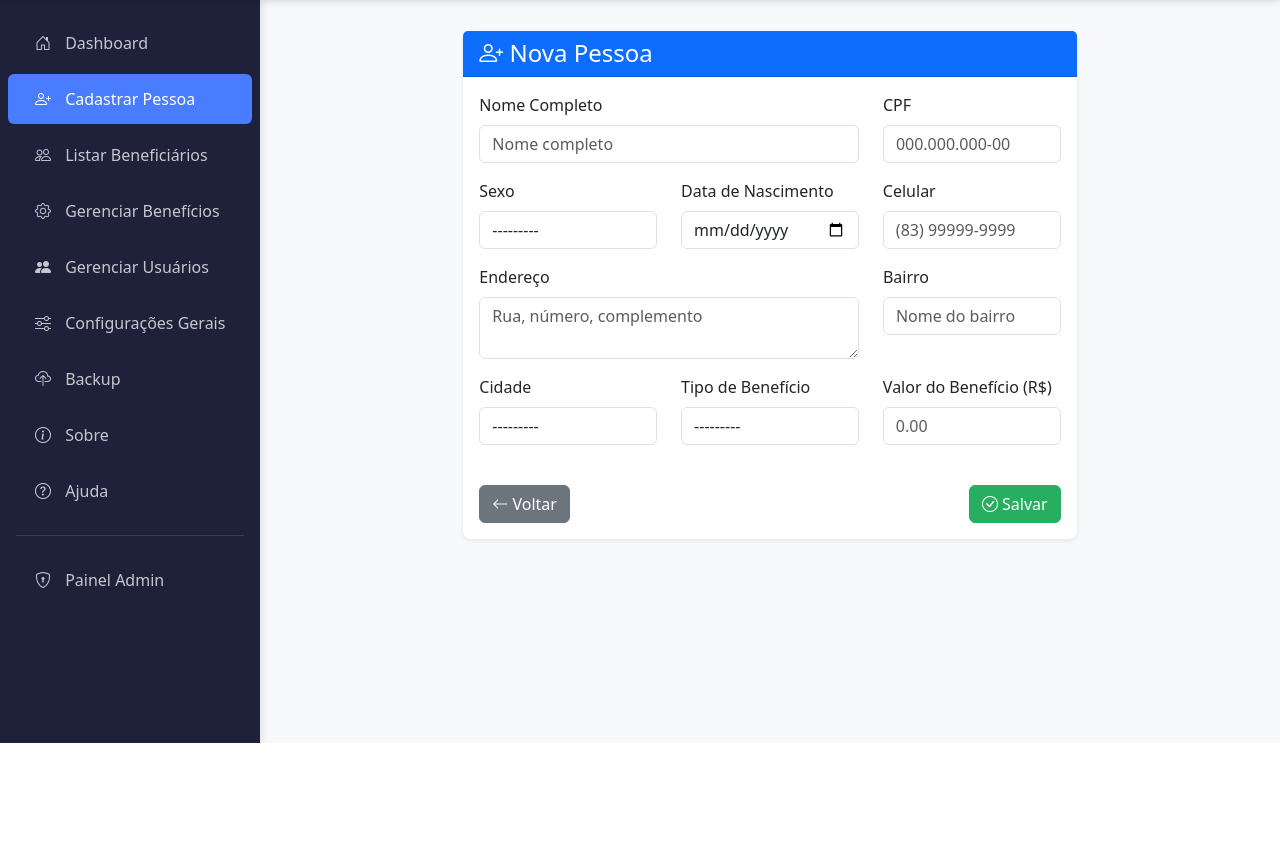
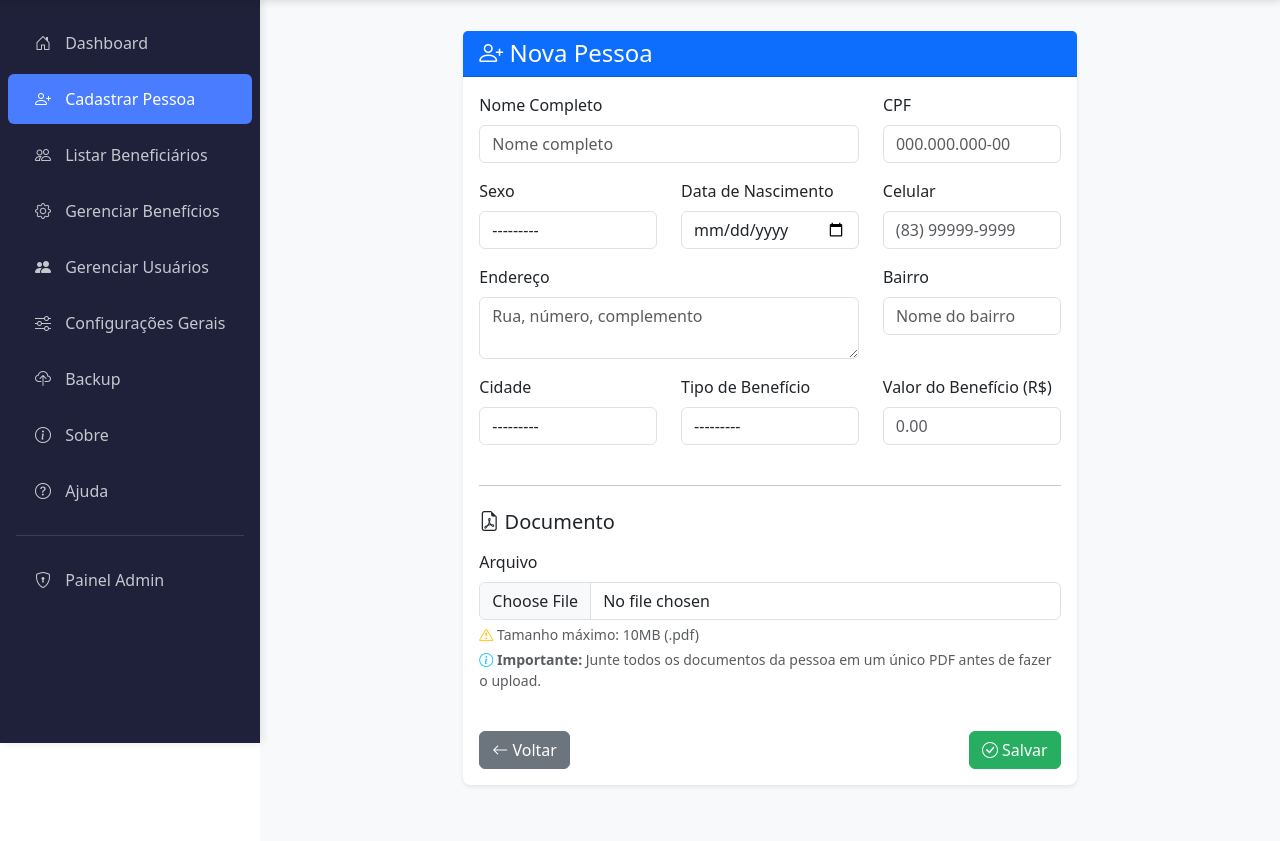
Before and after one commit to David-Felix/mvpgesocial, a Django app: page /pessoa/nova/ in a window 1280 px wide. Shown: the part 57-898 px from the top of the page. Before the commit the page ends 800 px from the top, so only its background shows below. Run offline with Django 5.2, Linux system fonts and the light colour scheme; the visitor is signed in with stand-in values (Sample User, id 1); data that the repository does not hold is empty.

Commit message:
Unifica upload de documentos no formulário de pessoa

```diff
--- a/beneficios/forms.py
+++ b/beneficios/forms.py
@@ -2,6 +2,13 @@ from django import forms
 from .models import Pessoa, Documento, Beneficio
 
 class PessoaForm(forms.ModelForm):
+    arquivo = forms.FileField(
+        required=False,
+        widget=forms.FileInput(attrs={'class': 'form-control', 'accept': 'application/pdf'}),
+        #label='Documento PDF',
+        help_text='Tamanho máximo: 10MB (.pdf)'
+    )
+
     def __init__(self, *args, **kwargs):
         super().__init__(*args, **kwargs)
         if self.instance.pk and self.instance.data_nascimento:
@@ -41,6 +48,15 @@ class PessoaForm(forms.ModelForm):
             'valor_beneficio': 'Valor do Benefício (R$)',
             'beneficio': 'Tipo de Benefício',
         }
+
+    def clean_arquivo(self):
+        arquivo = self.cleaned_data.get('arquivo')
+        if arquivo:
+            if not arquivo.name.lower().endswith('.pdf'):
+                raise forms.ValidationError('Apenas arquivos PDF são permitidos.')
+            if arquivo.size > 10 * 1024 * 1024:
+                raise forms.ValidationError('Arquivo muito grande. Tamanho máximo: 10MB.')
+        return arquivo
 
     def clean_celular(self):
         celular = self.cleaned_data.get('celular')
--- a/beneficios/views.py
+++ b/beneficios/views.py
@@ -90,11 +90,17 @@ def dashboard(request):
 def pessoa_create(request):
     """Criar nova pessoa"""
     if request.method == 'POST':
-        form = PessoaForm(request.POST)
+        form = PessoaForm(request.POST, request.FILES)
         if form.is_valid():
             pessoa = form.save()
+
+            # Salvar documento se enviado
+            arquivo = form.cleaned_data.get('arquivo')
+            if arquivo:
+                Documento.objects.create(pessoa=pessoa, arquivo=arquivo)
+
             messages.success(request, f'Pessoa {pessoa.nome_completo} cadastrada com sucesso!')
-            return redirect('pessoa_documento', pk=pessoa.pk)
+            return redirect('pessoas_por_beneficio', beneficio_id=pessoa.beneficio.id)
     else:
         form = PessoaForm()
 
@@ -105,15 +111,29 @@ def pessoa_create(request):
     }
     return render(request, 'beneficios/pessoa_form.html', context)
 
+
 @login_required
 def pessoa_edit(request, pk):
     """Editar pessoa existente"""
     pessoa = get_object_or_404(Pessoa, pk=pk)
+    documento_atual = getattr(pessoa, 'documento', None)
 
     if request.method == 'POST':
-        form = PessoaForm(request.POST, instance=pessoa)
+        form = PessoaForm(request.POST, request.FILES, instance=pessoa)
         if form.is_valid():
             form.save()
+
+            # Atualizar documento se enviado novo arquivo
+            arquivo = form.cleaned_data.get('arquivo')
+            if arquivo:
+                if documento_atual:
+                    # Remove arquivo antigo do storage
+                    documento_atual.arquivo.delete(save=False)
+                    documento_atual.arquivo = arquivo
+                    documento_atual.save()
+                else:
+                    Documento.objects.create(pessoa=pessoa, arquivo=arquivo)
+
             messages.success(request, f'Pessoa {pessoa.nome_completo} atualizada com sucesso!')
             return redirect('pessoas_por_beneficio', beneficio_id=pessoa.beneficio.id)
     else:
@@ -123,6 +143,7 @@ def pessoa_edit(request, pk):
         'form': form,
         'titulo': 'Editar Pessoa',
         'pessoa': pessoa,
+        'documento_atual': documento_atual,
         'voltar_url': f'/beneficio/{pessoa.beneficio.id}/pessoas/'
     }
     return render(request, 'beneficios/pessoa_form.html', context)
@@ -321,7 +342,11 @@ def pessoas_por_beneficio(request, beneficio_id):
 @login_required
 def beneficios_list(request):
     """Lista e gerencia benefícios"""
-    beneficios = Beneficio.objects.all().order_by('nome')
+    beneficios = Beneficio.objects.annotate(
+        total_pessoas=Count('pessoa'),
+        pessoas_ativas=Count('pessoa', filter=Q(pessoa__ativo=True)),
+        pessoas_desligadas=Count('pessoa', filter=Q(pessoa__ativo=False))
+    ).order_by('nome')
 
     context = {
         'beneficios': beneficios,
--- a/templates/beneficios/dashboard.html
+++ b/templates/beneficios/dashboard.html
@@ -105,7 +105,7 @@
                     <div style="min-width: 0; flex: 1;">
                         <p class="overview-label mb-1">Ativos</p>
                         <h3 class="overview-value">{{ total_ativos_geral }}</h3>
-                        <small class="overview-subtitle">Pessoas</small>
+                        <small class="overview-subtitle">Beneficiados</small>
                     </div>
                 </div>
             </div>
@@ -121,7 +121,7 @@
                     <div style="min-width: 0; flex: 1;">
                         <p class="overview-label mb-1">Desligados</p>
                         <h3 class="overview-value">{{ total_desativados_geral }}</h3>
-                        <small class="overview-subtitle">Pessoas</small>
+                        <small class="overview-subtitle">Não recebem</small>
                     </div>
                 </div>
             </div>
--- a/templates/beneficios/pessoa_form.html
+++ b/templates/beneficios/pessoa_form.html
@@ -15,9 +15,6 @@
                 <div class="card-body">
                     <form method="post">
                         {% csrf_token %}
-
-                        <!-- pessoa_form.html - ajustar campos -->
-
                         <div class="row">
                             <div class="col-md-8 mb-3">
                                 <label class="form-label">{{ form.nome_completo.label }}</label>
@@ -110,11 +107,38 @@
                                 {% endif %}
                             </div>
                         </div>
+                        <form method="post" enctype="multipart/form-data">
+                            <div class="row">
+                                <div class="col-12 mb-3">
+                                    <hr class="my-4">
+                                    <h5 class="mb-3"><i class="bi bi-file-earmark-pdf"></i> Documento</h5>
 
+                                    {% if documento_atual %}
+                                    <div class="alert alert-info mb-3">
+                                        <strong>Visualizar Documento:</strong>
+                                        <a href="{{ documento_atual.arquivo.url }}" target="_blank"><i class="bi bi-eye"></i></a>
+                                    </div>
+                                    {% endif %}
+
+                                    <label class="form-label">{{ form.arquivo.label }}</label>
+                                    {{ form.arquivo }}
+                                    {% if form.arquivo.errors %}
+                                    <div class="text-danger small">{{ form.arquivo.errors }}</div>
+                                    {% endif %}
+                                    <div class="form-text">
+                                        <i class="bi bi-exclamation-triangle text-warning"></i>
+                                        {{ form.arquivo.help_text }}
+                                    </div>
+                                    <div class="form-text">
+                                        <i class="bi bi-info-circle text-info"></i>
+                                        <strong>Importante:</strong> Junte todos os documentos da pessoa em um único PDF antes de fazer o upload.
+                                    </div>
+                                </div>
+                            </div>
                         <div class="d-flex justify-content-between mt-4">
                             <a href="{{ voltar_url }}" class="btn btn-secondary">
-    				<i class="bi bi-arrow-left"></i> Voltar
-			    </a>
+    				            <i class="bi bi-arrow-left"></i> Voltar
+			                 </a>
                             <button type="submit" class="btn btn-primary">
                                 <i class="bi bi-check-circle"></i> Salvar
                             </button>
--- a/templates/beneficios/pessoas_lista.html
+++ b/templates/beneficios/pessoas_lista.html
@@ -36,7 +36,7 @@
         <div class="col-md-4">
             <div class="card bg-danger text-white">
                 <div class="card-body">
-                    <h5><i class="bi bi-x-circle"></i> Desativados</h5>
+                    <h5><i class="bi bi-x-circle"></i> Desligados</h5>
                     <h2>{{ total_desativados }}</h2>
                 </div>
             </div>
@@ -92,8 +92,8 @@
                         <label class="form-label small">Status</label>
                         <select name="status" class="form-control">
                             <option value="">Todos</option>
-                            <option value="ativo" {% if filtros.status == 'ativo' %}selected{% endif %}>Ativo</option>
-                            <option value="desativado" {% if filtros.status == 'desativado' %}selected{% endif %}>Desativado</option>
+                            <option value="ativo" {% if filtros.status == 'ativo' %}selected{% endif %}>Ativos</option>
+                            <option value="desativado" {% if filtros.status == 'desativado' %}selected{% endif %}>Desligados</option>
                         </select>
                     </div>
 
```
Also changed, not shown: templates/beneficios/beneficios_list.html (+4 -6 lines).
